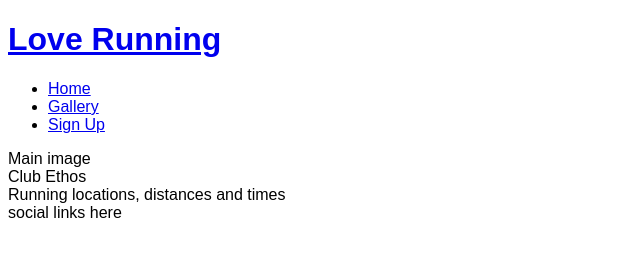
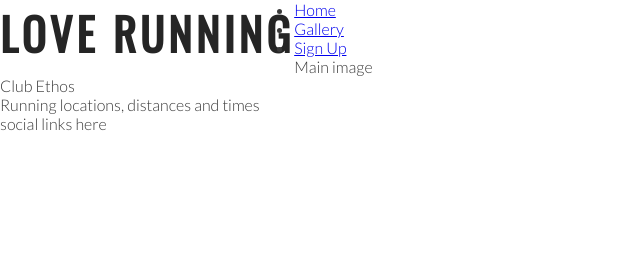
Before and after one commit to AinhoaBil/love-running, a plain HTML site: page index.html in a window 1280 px wide. Shown: the whole page, without its empty margins (0-640 px from the left). Drawn offline with nearby package versions, Linux system fonts and the light colour scheme.

Commit message:
Add style, headings and logo

```diff
--- a/assets/css/style.css
+++ b/assets/css/style.css
@@ -1,3 +1,27 @@
-body{
-    font-family: Arial;
+@import url('https://fonts.googleapis.com/css2?family=Lato:wght@300&family=Oswald&display=swap');
+
+* {
+    margin: 0;
+    padding: 0;
+    border: none;
 }
+
+body {
+    font-family: Lato, sans-serif;
+    font: weight 300px;
+    color: #3a3a3a;
+}
+
+/* headings and logo */
+
+h1, h2 {
+    font-family: Oswald, sans-serif;
+    text-transform: uppercase;
+    letter-spacing: 4px;
+    color: #252525;
+}
+
+#logo {
+    float: left;
+    font-size: 280%;
+}
--- a/index.html
+++ b/index.html
@@ -15,7 +15,7 @@
 <body>
     <header>
         <a href="index.html">
-            <h1>Love Running</h1>
+            <h1 id="logo">Love Running</h1>
         </a>
         <nav>
             <ul>
```
